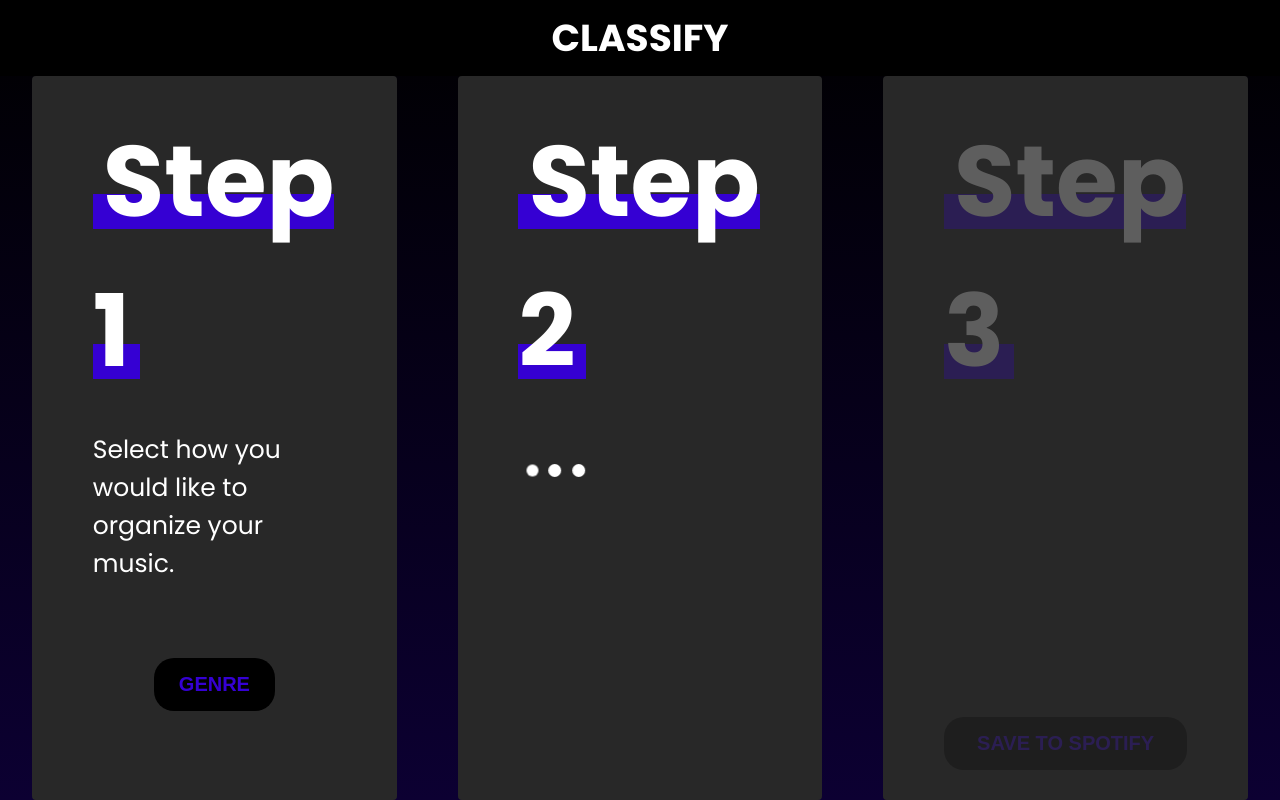
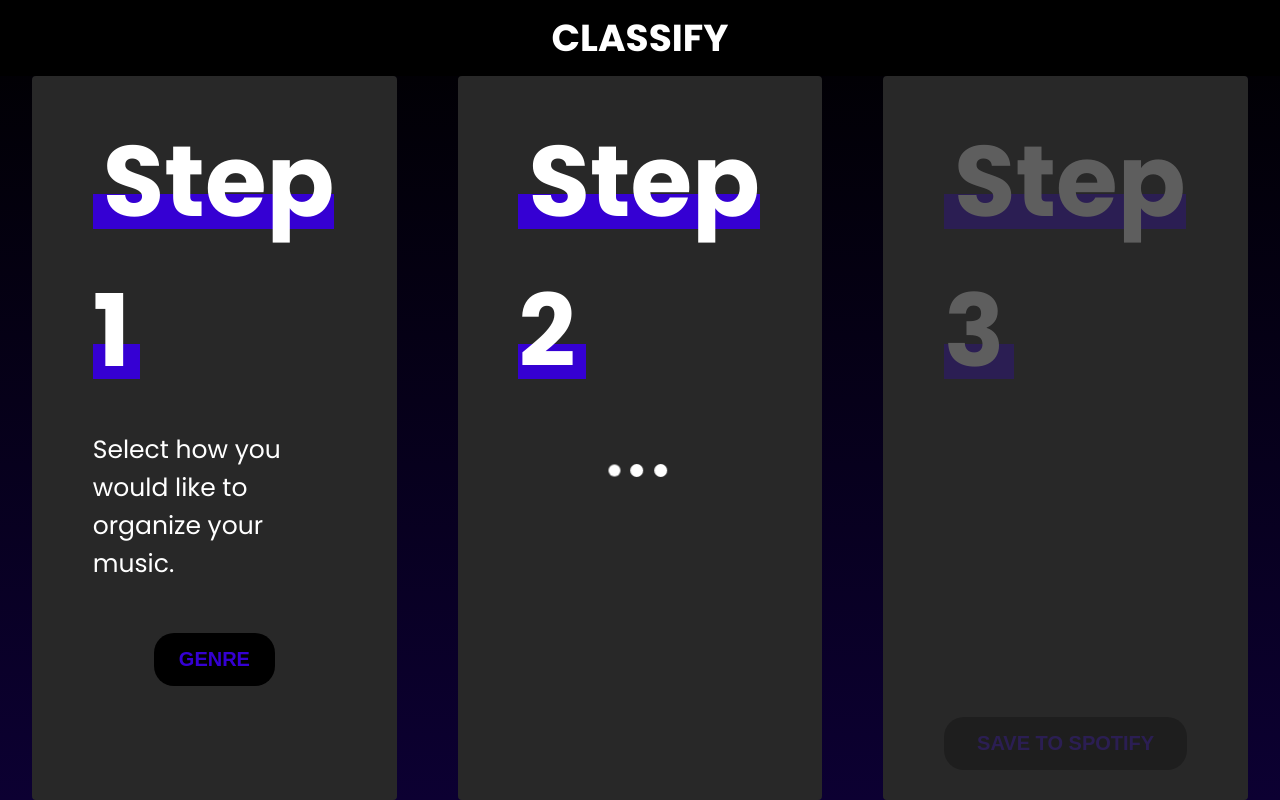
Before and after one commit to williammui/spotify-app, a React (Create React App) app in the folder client/: page /dashboard in a window 1280 px wide. Both pictures are taken after a click on the button "GENRE". Built offline with nearby package versions, Linux system fonts and the light colour scheme; no server answers.

Commit message:
step 2 cleanup

```diff
--- a/client/src/components/dashboard.css
+++ b/client/src/components/dashboard.css
@@ -3,6 +3,7 @@
     background-color: #000000;
     background: linear-gradient(black, #0C0032);
     height: 100%;
+    width: 100%;
     display: flex;
     flex-direction: column;
 }
@@ -22,6 +23,7 @@
     flex-grow: 1;
     min-height: 0;
     justify-content: space-between;
+    align-items: stretch
 }
 
 .col {
--- a/client/src/components/dashboard.js
+++ b/client/src/components/dashboard.js
@@ -3,7 +3,7 @@ import axios from 'axios';
 import './dashboard.css';
 
 import Step1 from "./step1/step1";
-import Selection from "./selection/selection";
+import Step2 from "./step2/step2";
 import Playlists from "./playlists/playlists";
 
 class Dashboard extends Component {
@@ -16,14 +16,16 @@ class Dashboard extends Component {
             track_count: 0,
             playlist_type: '',
             playlists: {},
-            added_playlists: {}
+            added_playlists: {},
+            loading: false
         };
     }
 
     getPlaylists = (type) => {
         this.setState({
             step: 2,
-            playlist_type: type
+            playlist_type: type,
+            loading: true
         });
         if (type === 'genre') {
             axios.get('http://localhost:5000/genre')
@@ -32,11 +34,15 @@ class Dashboard extends Component {
                     this.setState({
                         track_count: res.data.track_count,
                         playlist_type: type,
-                        playlists: res.data.playlists
+                        playlists: res.data.playlists,
+                        loading: false
                     });
                 })
                 .catch((err) => {
                     console.log(err);
+                    this.setState({
+                        error: true
+                    });
                 });
         }
     }
@@ -75,11 +81,12 @@ class Dashboard extends Component {
                         <Step1 onClick={this.getPlaylists} />
                     </div>
                     <div className="col">
-                        <Selection
+                        <Step2
                             step={this.state.step}
                             trackCount={this.state.track_count}
                             playlistType={this.state.playlist_type}
                             playlists={this.state.playlists}
+                            loading={this.state.loading}
                             onClick={this.addPlaylist}
                         />
                     </div>
--- a/client/src/components/playlists/playlists.css
+++ b/client/src/components/playlists/playlists.css
@@ -81,15 +81,3 @@
     flex-grow: 1;
     overflow: auto;
 }
-
-::-webkit-scrollbar {
-    background: #CCF6ED;
-    border-radius: 4px;
-    height: 8px;
-    width: 8px;
-  }
-
-::-webkit-scrollbar-thumb {
-    background: #21BB9A;
-    border-radius: 4px;
-}
--- a/client/src/components/selection/selection-text.js
+++ /dev/null
@@ -1,24 +0,0 @@
-import React from "react";
-import './selection.css';
-
-const SelectionText = (props) => {
-  if (props.step >= 2 && props.trackCount) {
-    return (
-        <div>
-            <h2>We found a total of</h2>
-            <h1 className="selection-numbers">{props.trackCount}</h1>
-            <h2>songs in your library in</h2>
-            <h1 className="selection-numbers">{props.playlistCount}</h1>
-            <h2>{props.playlistType}s</h2>
-        </div>
-    )
-  } else if (props.step >= 2) {
-      return (
-        <div className="lds-ellipsis"><div></div><div></div><div></div><div></div></div>
-      )
-  } else {
-      return <p>nothing to see here folks</p>
-  }
-};
-
-export default SelectionText;
--- a/client/src/components/selection/selection.css
+++ /dev/null
@@ -1,100 +0,0 @@
-.selection-container {
-    height: 100%;
-    font-size: 20px;
-    display: flex;
-    flex-direction: column;
-    opacity: 0.25;
-}
-
-.selection-active {
-  opacity: 1;
-}
-
-.selection-heading {
-    font-size: 1.75em;
-    margin-bottom: 0.5em;
-}
-
-.selection-text {
-    font-size: 0.75em;
-    line-height: 1.75em;
-    margin-bottom: 2em;
-}
-
-.selection-numbers {
-    font-size: 3em;
-    line-height: 1.25em;
-}
-
-.lds-ellipsis {
-    display: inline-block;
-    position: relative;
-    width: 80px;
-    height: 80px;
-  }
-  .lds-ellipsis div {
-    position: absolute;
-    top: 33px;
-    width: 13px;
-    height: 13px;
-    border-radius: 50%;
-    background: #fff;
-    animation-timing-function: cubic-bezier(0, 1, 1, 0);
-  }
-  .lds-ellipsis div:nth-child(1) {
-    left: 8px;
-    animation: lds-ellipsis1 0.6s infinite;
-  }
-  .lds-ellipsis div:nth-child(2) {
-    left: 8px;
-    animation: lds-ellipsis2 0.6s infinite;
-  }
-  .lds-ellipsis div:nth-child(3) {
-    left: 32px;
-    animation: lds-ellipsis2 0.6s infinite;
-  }
-  .lds-ellipsis div:nth-child(4) {
-    left: 56px;
-    animation: lds-ellipsis3 0.6s infinite;
-  }
-  @keyframes lds-ellipsis1 {
-    0% {
-      transform: scale(0);
-    }
-    100% {
-      transform: scale(1);
-    }
-  }
-  @keyframes lds-ellipsis3 {
-    0% {
-      transform: scale(1);
-    }
-    100% {
-      transform: scale(0);
-    }
-  }
-  @keyframes lds-ellipsis2 {
-    0% {
-      transform: translate(0, 0);
-    }
-    100% {
-      transform: translate(24px, 0);
-    }
-  }
-
-.selection-playlists {
-    flex-grow: 1;
-    overflow: auto;
-}
-
-::-webkit-scrollbar {
-    background: #CCF6ED;
-    border-radius: 4px;
-    height: 8px;
-    width: 8px;
-  }
-
-::-webkit-scrollbar-thumb {
-    background: #21BB9A;
-    border-radius: 4px;
-}
--- a/client/src/components/step1/step1.js
+++ b/client/src/components/step1/step1.js
@@ -14,7 +14,6 @@ class Step1 extends Component {
                 <div className="center">
                     <button onClick={() => this.getPlaylists('genre')}>GENRE</button>
                 </div>
-
             </div>
         );
     }
--- a/client/src/components/selection/selection-playlists.js
+++ b/client/src/components/step2/step2-playlists.js
@@ -1,19 +1,17 @@
 import React from "react";
-import './selection.css';
 
-const SelectionPlaylists = (props) => {
+const Step2Playlists = (props) => {
     const playlists = props.playlists;
     if (playlists) {
         const playlistNames = Object.keys(props.playlists)
         return playlistNames.map((playlist) => {
             return (
                 <div>
-                    <button onClick={() => props.onClick(playlist)}>{playlist}</button>
-                    <p>{playlists[playlist].length}</p>
+                    <button onClick={() => props.onClick(playlist)}>{playlist} ({playlists[playlist].length})</button>
                 </div>
             )
         });
     }
 };
 
-export default SelectionPlaylists;
+export default Step2Playlists;
--- /dev/null
+++ b/client/src/components/step2/step2-text.js
@@ -0,0 +1,23 @@
+import React from "react";
+
+const Step2Text = (props) => {
+  if (props.step == 1) {
+      return <div></div>
+  } else if (props.step == 2 && props.loading) {
+      return (
+          <div className="center">
+              <div className="lds-ellipsis"><div></div><div></div><div></div><div></div></div>
+          </div>
+      )
+  } else {
+      return (
+          <div>
+              <h3 className="text">We found a total of</h3>
+              <h3 className="subtitle med"><span className="subtitle med">{props.trackCount}</span><span className="text">   tracks in   </span><span className="subtitle med">{props.playlistCount}</span></h3>
+              <h3 className="text">{props.playlistType}s in your library.</h3>
+          </div>
+      )
+   }
+};
+
+export default Step2Text;
--- a/client/src/components/selection/selection.js
+++ b/client/src/components/step2/step2.js
@@ -1,37 +1,37 @@
 import React, { Component } from 'react';
-import './selection.css';
 
-import SelectionText from './selection-text';
-import SelectionPlaylists from './selection-playlists';
+import Step2Text from './step2-text';
+import Step2Playlists from './step2-playlists';
 
-class Selection extends Component {
+class Step2 extends Component {
 
     createPlaylist = (playlist) => {
         this.props.onClick(playlist);
     }
 
     render() {
-        let container = "selection-container"
+        let container = "step-container inactive"
         if (this.props.step >= 2) {
-            container += " selection-active"
+            container = "step-container"
         }
         return (
             <div className={container}>
                 <h2 className="title step-heading"><span>Step 2</span></h2>
-                <div className="selection-text">
-                    <SelectionText
+                <div className="step-description">
+                    <Step2Text
                         step={this.props.step}
                         trackCount={this.props.trackCount}
                         playlistType={this.props.playlistType}
+                        loading={this.props.loading}
                         playlistCount={Object.keys(this.props.playlists).length}
                     />
                 </div>
-                <div className="selection-playlists">
-                    <SelectionPlaylists playlists={this.props.playlists} onClick={this.createPlaylist}/>
+                <div className="overflow-container">
+                    <Step2Playlists playlists={this.props.playlists} onClick={this.createPlaylist}/>
                 </div>
             </div>
         );
     }
 }
 
-export default Selection;
+export default Step2;
--- a/client/src/index.css
+++ b/client/src/index.css
@@ -64,6 +64,12 @@ button:hover {
 .step-container {
     height: 100%;
     width: 100%;
+    display: flex;
+    flex-direction: column;
+}
+
+.inactive {
+    opacity: 0.1;
 }
 
 .step-heading {
@@ -76,5 +82,78 @@ button:hover {
 }
 
 .step-description {
-    margin-bottom: 75px;
+    margin-bottom: 50px;
 }
+
+.overflow-container {
+    overflow: auto;
+    flex-grow: 1;
+}
+
+::-webkit-scrollbar {
+    background: black;
+    border-radius: 4px;
+    height: 8px;
+    width: 8px;
+  }
+
+::-webkit-scrollbar-thumb {
+    background: #3500D3;
+    border-radius: 4px;
+}
+
+.lds-ellipsis {
+    display: inline-block;
+    position: relative;
+    width: 80px;
+    height: 80px;
+  }
+  .lds-ellipsis div {
+    position: absolute;
+    top: 33px;
+    width: 13px;
+    height: 13px;
+    border-radius: 50%;
+    background: #fff;
+    animation-timing-function: cubic-bezier(0, 1, 1, 0);
+  }
+  .lds-ellipsis div:nth-child(1) {
+    left: 8px;
+    animation: lds-ellipsis1 0.6s infinite;
+  }
+  .lds-ellipsis div:nth-child(2) {
+    left: 8px;
+    animation: lds-ellipsis2 0.6s infinite;
+  }
+  .lds-ellipsis div:nth-child(3) {
+    left: 32px;
+    animation: lds-ellipsis2 0.6s infinite;
+  }
+  .lds-ellipsis div:nth-child(4) {
+    left: 56px;
+    animation: lds-ellipsis3 0.6s infinite;
+  }
+  @keyframes lds-ellipsis1 {
+    0% {
+      transform: scale(0);
+    }
+    100% {
+      transform: scale(1);
+    }
+  }
+  @keyframes lds-ellipsis3 {
+    0% {
+      transform: scale(1);
+    }
+    100% {
+      transform: scale(0);
+    }
+  }
+  @keyframes lds-ellipsis2 {
+    0% {
+      transform: translate(0, 0);
+    }
+    100% {
+      transform: translate(24px, 0);
+    }
+  }
```
